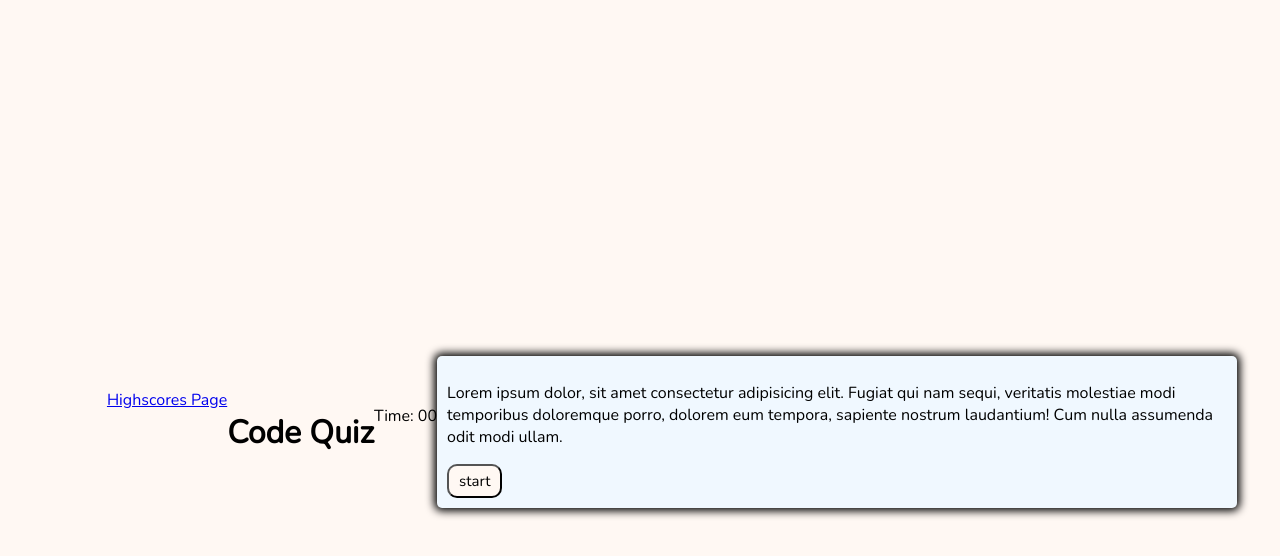
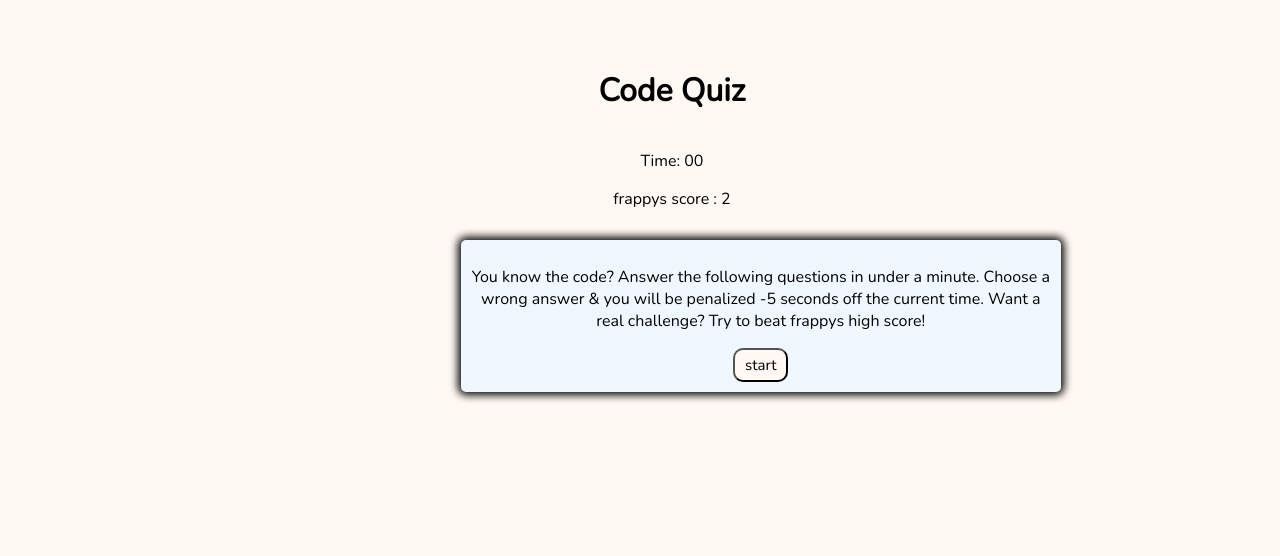
Before and after one commit to mattyjtx/code-quiz, a plain HTML site: page index.html in a window 1280 px wide. Shown: the top 556 px of the page. Drawn offline with nearby package versions, Linux system fonts and the light colour scheme.

Commit message:
fixed the positioning of the question container. Finished the high score part using local storage

```diff
--- a/index.html
+++ b/index.html
@@ -12,19 +12,18 @@
 </head>
 <body>
     <header>
-        <div>
-            <a href="./highscores.html">Highscores Page</a>
-        </div>
+
         <div>
             <h1>Code Quiz</h1>
         </div>
         <div>
             <p>Time: <span id="timer">00</span></p>
+            <p>frappys score : 2</p>
         </div>
     </header>
     <div class="container">
         <div id="start-container">
-            <p>Lorem ipsum dolor, sit amet consectetur adipisicing elit. Fugiat qui nam sequi, veritatis molestiae modi temporibus doloremque porro, dolorem eum tempora, sapiente nostrum laudantium! Cum nulla assumenda odit modi ullam.</p>
+            <p>You know the code? Answer the following questions in under a minute. Choose a wrong answer & you will be penalized -5 seconds off the current time. Want a real challenge? Try to beat frappys high score!</p>
             <button id="start-btn" class="start-btn">start</button>
         </div>
         <div id="question-container" class="hide">
--- a/script.js
+++ b/script.js
@@ -31,11 +31,20 @@ function beginGame() {
 }
 
 function finishGame() {
-  questionContainerEl.innerHTML = "game over :o";
+//   questionContainerEl.innerHTML = "game over :o";
   clearInterval(timerInterval);
 
+  localStorage.setItem('time' , time);
+  //localstorage.getitem('time')
+
+    generateScores();
 }
 
+function generateScores() {
+   var score = localStorage.getItem('time');
+   console.log('score');
+    questionContainerEl.innerHTML = "game over :'( your score is " + score
+}
 function showQuestion(){
     // questionElement.innerText = question.question;
     // question.answers.forEach(answer => {
--- a/style.css
+++ b/style.css
@@ -9,9 +9,9 @@ body {
 
     padding: 1rem;
     margin: 2rem;
-    display: flex;
-    justify-content: center;
-    align-items: center;
+    /* display: flex; */
+    /* justify-content: center;
+    align-items: center; */
     width: 100vw;
     height: 100vh;
     background-color:#FFF8F3 ;
@@ -21,6 +21,7 @@ body {
 
 header {
     display: flex;
+    flex-direction: column;
     text-align: center;
     justify-content: center;
 }
@@ -31,8 +32,14 @@ header {
 
 
 .container {
-    width: 800px;
-    max-width: 80%;
+   position: fixed;
+   top: 30%;
+   left: 36%;
+
+    justify-content: center;
+    text-align: center;
+    width: 600px;
+    max-width: 100%;
     background-color: aliceblue;
     border-radius: 5px;
     padding: 10px;
```
Also changed, not shown: 1 other file.
